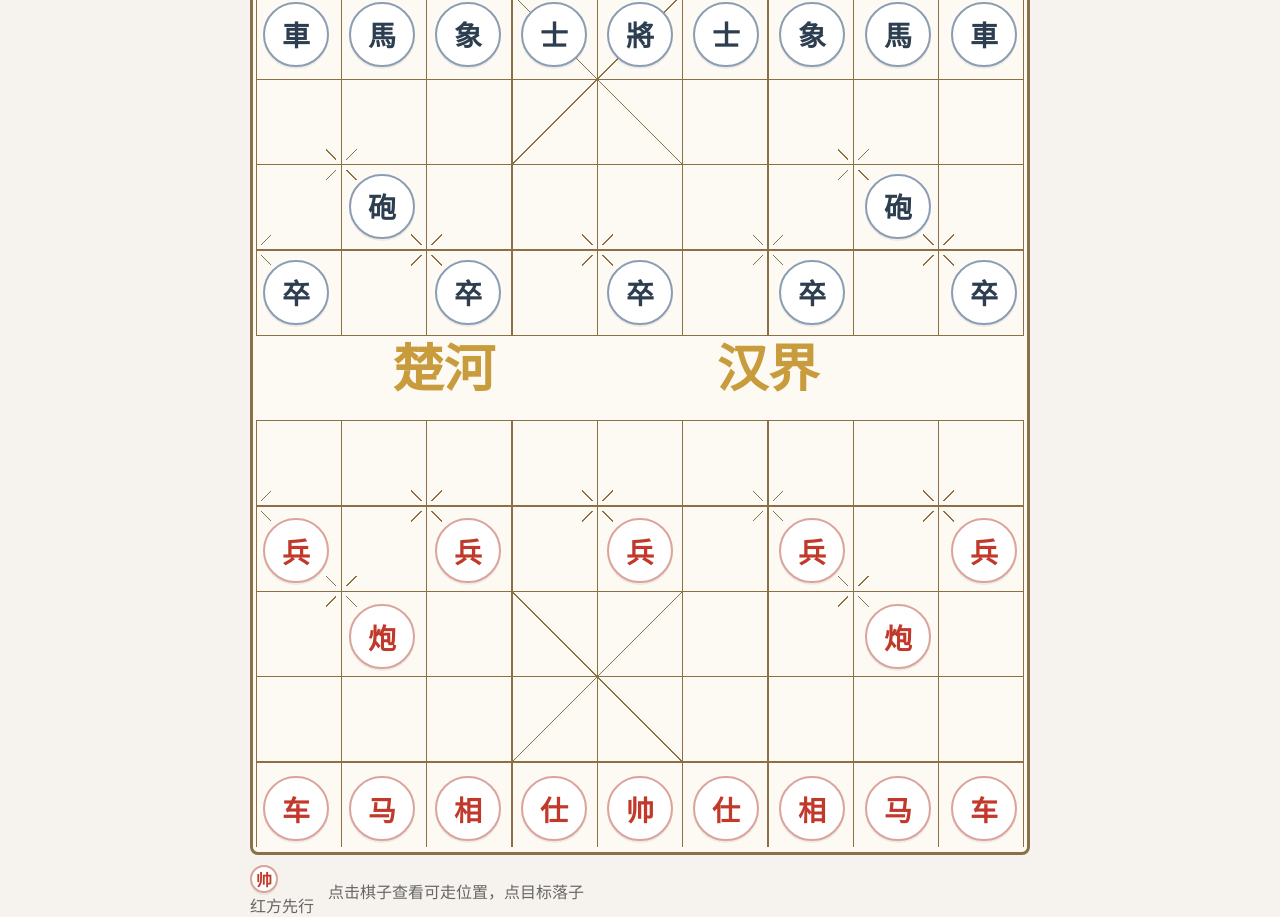
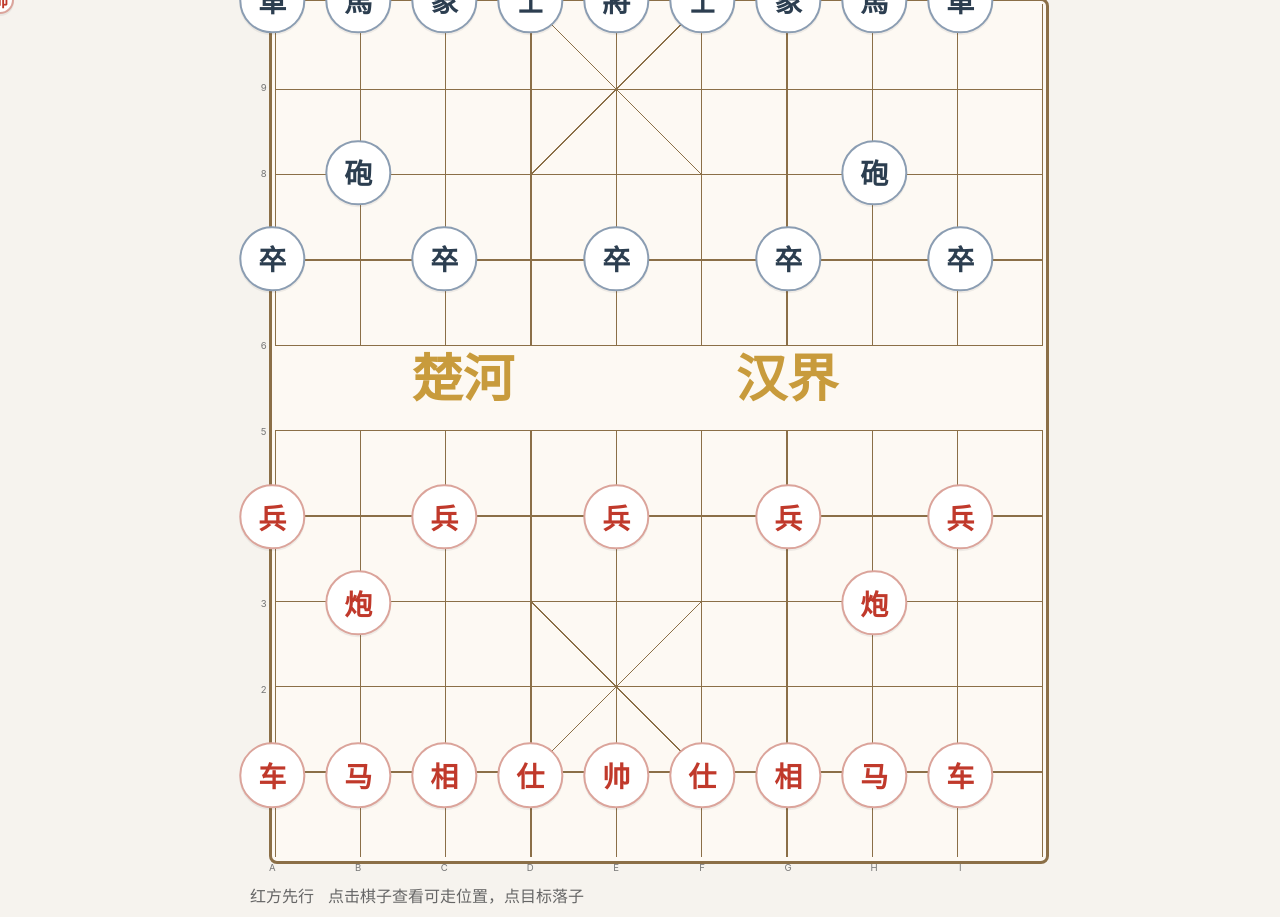
Before and after one commit to pinklemon123/qi, a website: page index.html in a window 1280 px wide. Drawn offline with Linux system fonts and the light colour scheme.

Commit message:
feat: place pieces on grid intersections

```diff
--- a/app.js
+++ b/app.js
@@ -89,6 +89,20 @@ function render() {
       cell.setAttribute('role', 'gridcell');
       cell.dataset.row = r;
       cell.dataset.col = c;
+
+      // coordinate labels
+      if (c === 0) {
+        const lbl = document.createElement('div');
+        lbl.className = 'row-label';
+        lbl.textContent = 10 - r;
+        cell.appendChild(lbl);
+      }
+      if (r === 9) {
+        const lbl = document.createElement('div');
+        lbl.className = 'col-label';
+        lbl.textContent = String.fromCharCode(65 + c);
+        cell.appendChild(lbl);
+      }
 
       const p = board[r][c];
       if (p) {
--- a/style.css
+++ b/style.css
@@ -39,6 +39,9 @@ button:hover { background:#fafafa; }
   grid-template-columns: repeat(9, 1fr);
   grid-template-rows: repeat(10, 1fr);
   position: relative;
+  margin-left: 1.2em;
+  margin-bottom: 1.2em;
+  overflow: visible;
 }
 
 /* SVG overlay for authentic Xiangqi board lines */
@@ -62,9 +65,27 @@ button:hover { background:#fafafa; }
 /* Grid lines */
 .cell {
   position: relative;
-  display: flex;
-  align-items: center;
-  justify-content: center;
+}
+
+.row-label,
+.col-label {
+  position: absolute;
+  font-size: 0.6em;
+  color: #777;
+}
+
+
+.row-label {
+  left: -1.2em;
+  top: 0;
+  transform: translateY(-50%);
+}
+
+
+.col-label {
+  bottom: -1.2em;
+  left: 0;
+  transform: translateX(-50%);
 }
 
 /* River decoration */
@@ -82,7 +103,10 @@ button:hover { background:#fafafa; }
   font-weight: 700;
   user-select: none;
   box-shadow: 0 2px 0 rgba(0,0,0,.06);
-  position: relative;
+  position: absolute;
+  top: 0;
+  left: 0;
+  transform: translate(-50%, -50%);
   z-index: 2; /* above board lines */
 }
 .piece.red { color: var(--red); border-color: #dba49b; }
@@ -90,8 +114,24 @@ button:hover { background:#fafafa; }
 .piece.focus { outline: 3px solid #88e; }
 
 /* Move highlights */
-.hint { position:absolute; inset: 0; display:flex; align-items:center; justify-content:center; pointer-events:none; z-index: 2; }
-.dot { width: 28%; aspect-ratio:1/1; border-radius:50%; background: var(--move); border: 1px solid #8ad39b; opacity:.95; }
+.hint {
+  position: absolute;
+  inset: 0;
+  pointer-events: none;
+  z-index: 2;
+}
+.dot {
+  position: absolute;
+  top: 0;
+  left: 0;
+  width: 28%;
+  aspect-ratio:1/1;
+  border-radius:50%;
+  background: var(--move);
+  border: 1px solid #8ad39b;
+  opacity:.95;
+  transform: translate(-50%, -50%);
+}
 .dot.capture { background: var(--capture); border-color: #e47b7b; }
 
 .legend { margin-top: 10px; color: #666; display:flex; gap: 14px; align-items:center; }
```
Also changed, not shown: 1 other file.
